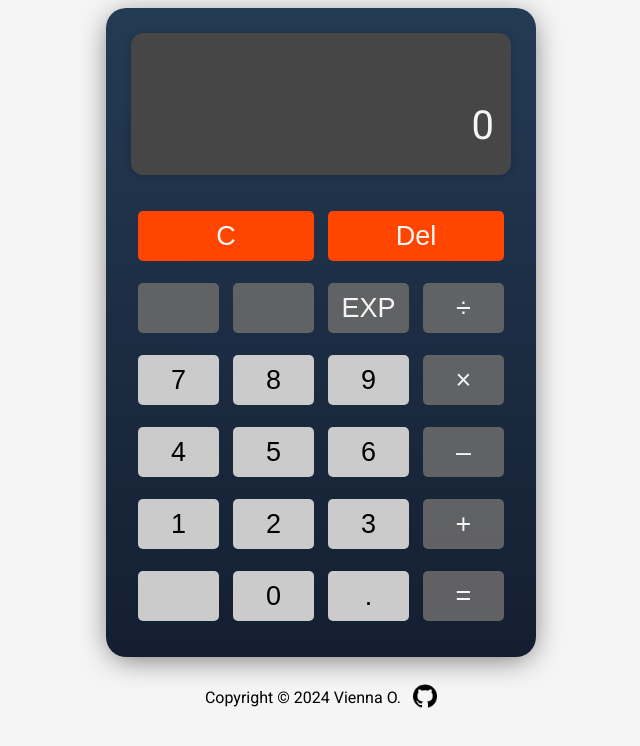
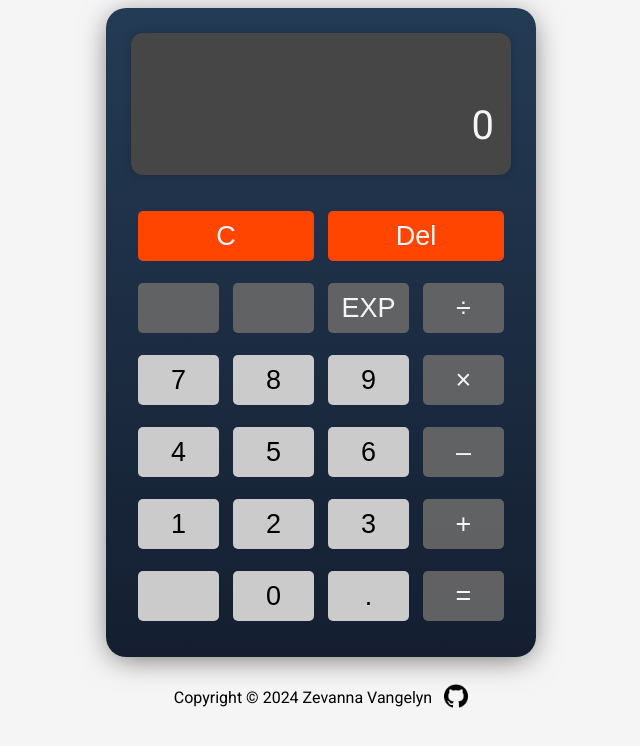
Before and after one commit to velyncodes/Calculator, a plain HTML site: page index.html in a window 1280 px wide. Shown: the whole page, without its empty margins (319-959 px from the left). Drawn offline with Linux system fonts and the light colour scheme.

Commit message:
Update index.html

```diff
--- a/index.html
+++ b/index.html
@@ -52,7 +52,7 @@
         <script>
           document.write(new Date().getFullYear());
         </script>
-        Vienna O.
+        Zevanna Vangelyn
       </p>
       <a href="http://github.com/viennao" target="_blank"
         ><img class="github" src="gh_logo.png" alt=""
```
